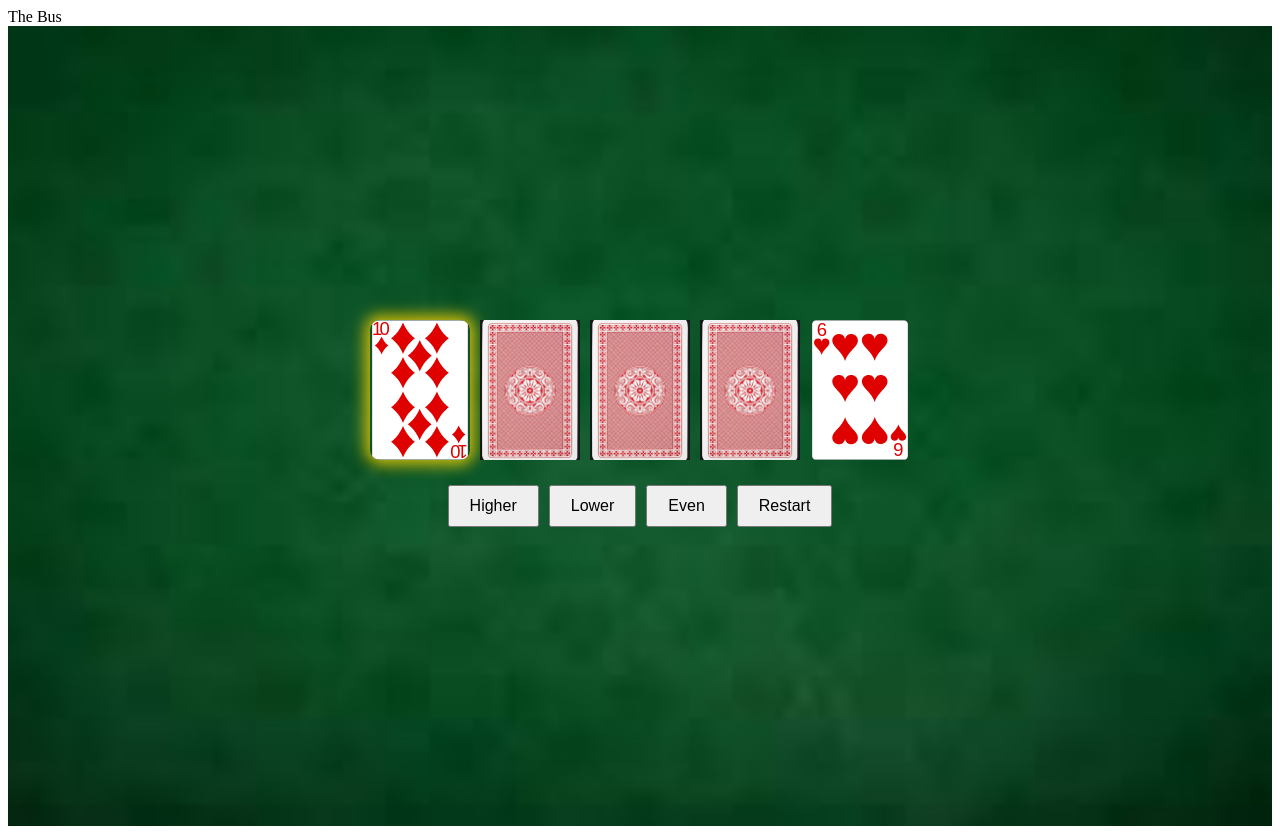
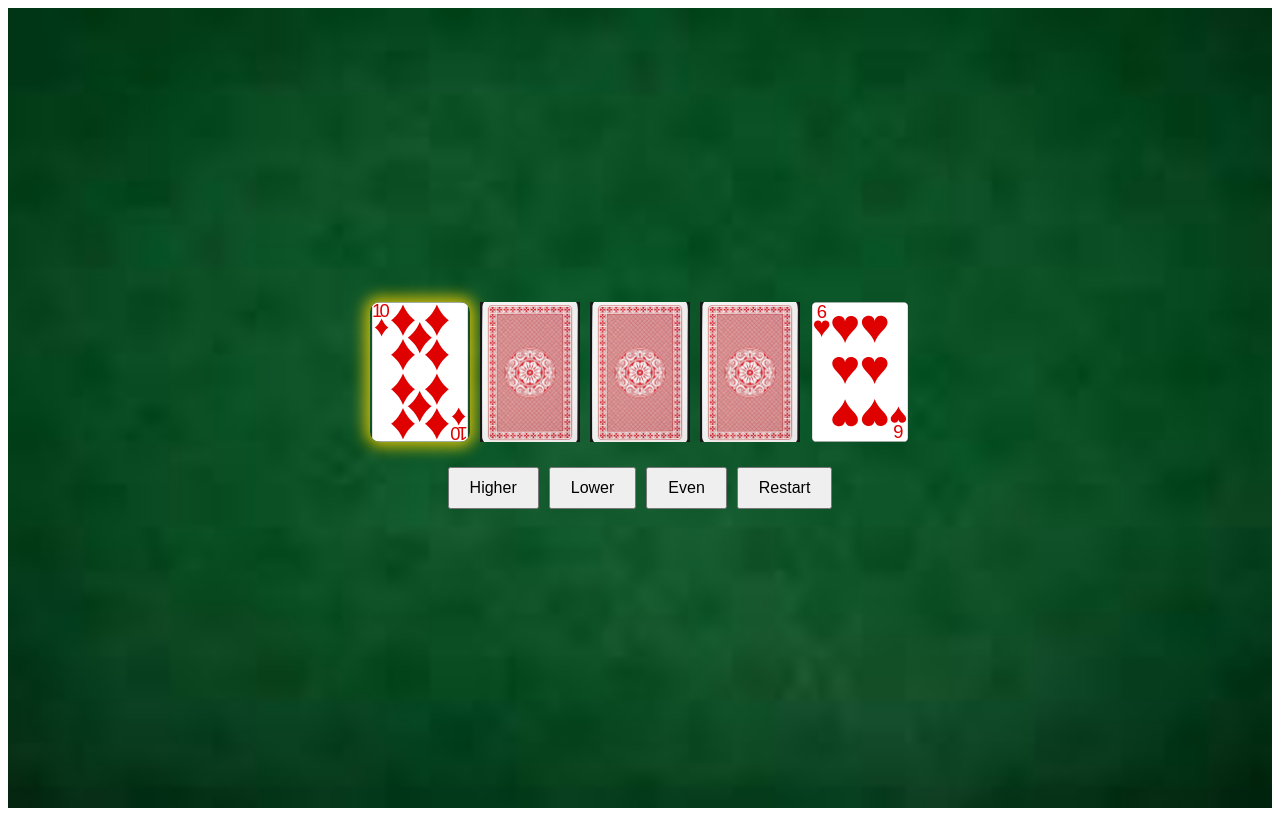
Before and after one commit to FergusShort/THE-BUS, a React app: page The-Bus-CardGame/public/index.html in a window 1280 px wide. Built offline with nearby package versions, Linux system fonts and the light colour scheme.

Commit message:
Update index.html

```diff
--- a/The-Bus-CardGame/public/index.html
+++ b/The-Bus-CardGame/public/index.html
@@ -4,7 +4,6 @@
   <meta charset="UTF-8">
   <meta name="viewport" content="width=device-width, initial-scale=1.0">
   <title>The Bus</title>
-  <header>The Bus</header>
   <link rel="stylesheet" href="%PUBLIC_URL%/CardGame.css">
   <link rel="icon" href = "battleBus.png">
 </head>
```
